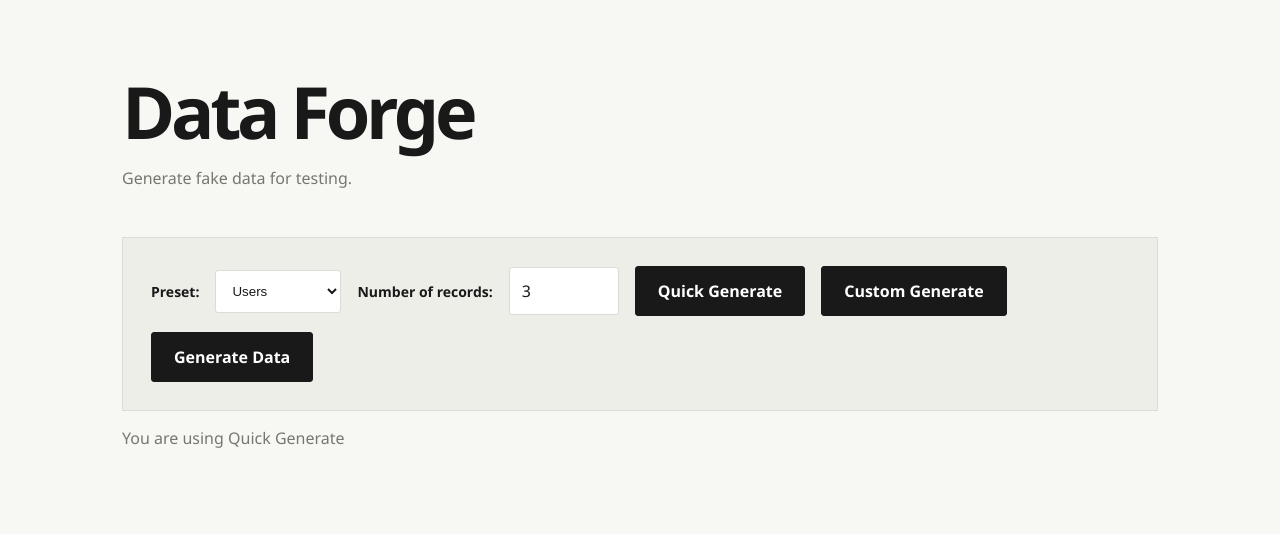
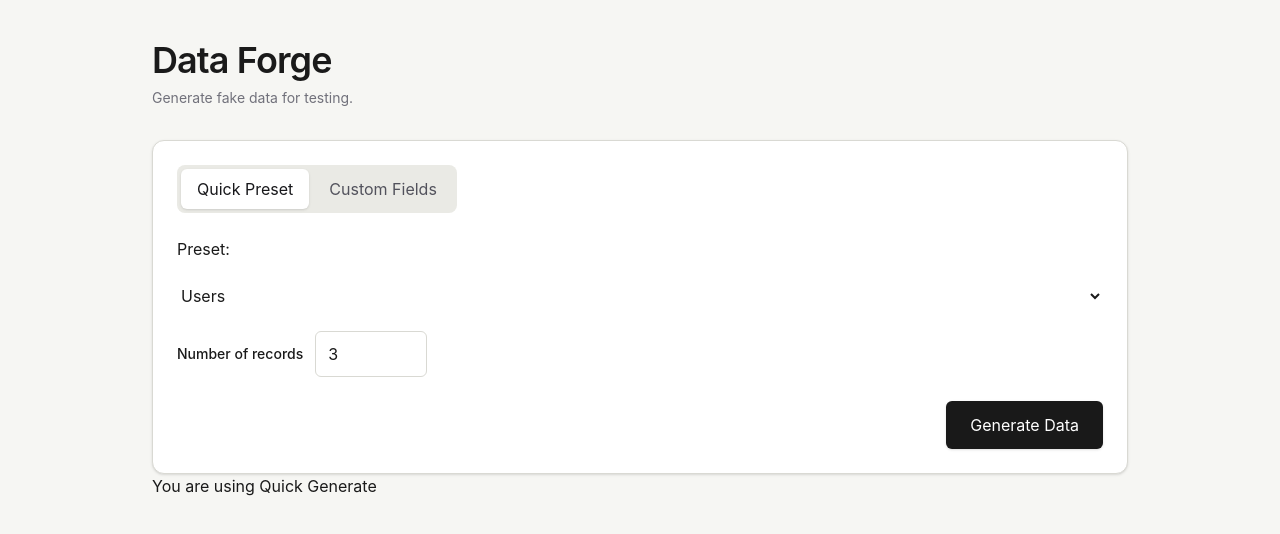
Before and after one commit to NguyenDucAnh20235585/data-forge, a React (Vite) app in the folder frontend/: page / in a window 1280 px wide. Shown: the top 534 px of the page. Built offline with nearby package versions, Linux system fonts and the light colour scheme.

Commit message:
style: build desktop generator layout with Tailwind

```diff
--- a/frontend/package.json
+++ b/frontend/package.json
@@ -15,6 +15,7 @@
   },
   "devDependencies": {
     "@eslint/js": "^10.0.1",
+    "@tailwindcss/vite": "^4.3.4",
     "@types/node": "^24.19.2",
     "@types/react": "^19.3.0",
     "@types/react-dom": "^19.3.0",
@@ -23,6 +24,7 @@
     "eslint-plugin-react-hooks": "^7.1.1",
     "eslint-plugin-react-refresh": "^0.5.7",
     "globals": "^17.13.0",
+    "tailwindcss": "^4.3.4",
     "typescript": "~5.9.3",
     "typescript-eslint": "^8.72.0",
     "vite": "^8.3.5"
--- a/frontend/src/App.css
+++ /dev/null
@@ -1,148 +0,0 @@
-main {
-  width: min(1100px, 100%);
-  margin: 0 auto;
-  padding: 72px 32px;
-}
-
-h1 {
-  margin: 0;
-  font-size: clamp(40px, 6vw, 72px);
-  font-weight: 650;
-  letter-spacing: -0.06em;
-  line-height: 1.1;
-}
-
-main>p {
-  margin: 16px 0 48px;
-  color: #777770;
-  font-size: 16px;
-}
-
-/* Generator controls */
-
-main>div {
-  display: flex;
-  align-items: center;
-  flex-wrap: wrap;
-  gap: 16px;
-  padding: 28px;
-  background: #eeeee9;
-  border: 1px solid #dcdcd6;
-}
-
-label {
-  font-size: 14px;
-  font-weight: 600;
-}
-
-input {
-  width: 110px;
-  padding: 12px;
-  background: #fff;
-  color: #191919;
-  border: 1px solid #dcdcd6;
-  border-radius: 3px;
-}
-
-input:focus {
-  outline: 2px solid #b65a38;
-  outline-offset: 2px;
-}
-
-button {
-  padding: 13px 22px;
-  border: 1px solid #191919;
-  border-radius: 3px;
-  background: #191919;
-  color: #fff;
-  font-weight: 600;
-  cursor: pointer;
-  transition: background 150ms;
-}
-
-button:hover:not(:disabled) {
-  background: #b65a38;
-  border-color: #b65a38;
-}
-
-button:disabled {
-  opacity: 0.5;
-  cursor: not-allowed;
-}
-
-/* Preview */
-
-main>section {
-  margin-top: 48px;
-}
-
-h2 {
-  margin: 0 0 20px;
-  font-size: 24px;
-  font-weight: 600;
-  letter-spacing: -0.03em;
-}
-
-table {
-  width: 100%;
-  border-collapse: collapse;
-  text-align: left;
-}
-
-thead {
-  background: #eeeee9;
-}
-
-th,
-td {
-  padding: 16px;
-  border-bottom: 1px solid #dcdcd6;
-}
-
-th {
-  color: #777770;
-  font-size: 12px;
-  font-weight: 700;
-  text-transform: uppercase;
-  letter-spacing: 0.08em;
-}
-
-td {
-  font-size: 14px;
-}
-
-tbody tr:hover {
-  background: #eeeee9;
-}
-
-@media (max-width: 600px) {
-  main {
-    padding: 40px 20px;
-  }
-
-  main>div {
-    padding: 20px;
-  }
-
-  main>section {
-    overflow-x: auto;
-  }
-
-  table {
-    min-width: 600px;
-  }
-}
-
-select {
-  padding: 12px;
-  background: #fff;
-  color: #191919;
-  border: 1px solid #dcdcd6;
-  border-radius: 3px;
-  cursor: pointer;
-}
-
-select:focus {
-  outline: 2px solid #b65a38;
-  outline-offset: 2px;
-}
--- a/frontend/src/App.tsx
+++ b/frontend/src/App.tsx
@@ -1,8 +1,8 @@
 import { useState } from "react";
-import "./App.css";
 
 import { generateData } from "./api/generatorApi";
 import { validateFields } from "./utils/validateFields";
+
 import type { Preset, CustomField, GeneratedRecord } from "./types/generator";
 
 import PreviewTable from "./components/PreviewTable";
@@ -70,11 +70,47 @@ function App() {
   };
 
   return (
-    <main>
-      <h1>Data Forge</h1>
-      <p>Generate fake data for testing.</p>
+    <main className="mx-auto w-full max-w-5xl px-6 py-10">
+      <header className="mb-8">
+        <h1 className="text-4xl font-semibold tracking-tight">Data Forge</h1>
 
-      <div>
+        <p className="mt-2 text-sm text-zinc-500">
+          Generate fake data for testing.
+        </p>
+      </header>
+
+      <div className="flex flex-col gap-6 rounded-xl border border-outline bg-surface p-6 shadow-sm">
+        <div
+          className="flex w-fit gap-1 rounded-lg bg-surface-soft p-1"
+          role="group"
+          aria-label="Generation mode"
+        >
+          <button
+            type="button"
+            aria-pressed={mode === "quick"}
+            onClick={() => setMode("quick")}
+            className={`mode-tab rounded-md px-4 py-2 text-sm font-medium ${
+              mode === "quick"
+                ? "bg-white text-zinc-900 shadow-sm"
+                : "bg-transparent text-zinc-600 hover:text-zinc-900"
+            }`}
+          >
+            Quick Preset
+          </button>
+
+          <button
+            type="button"
+            aria-pressed={mode === "custom"}
+            onClick={() => setMode("custom")}
+            className={`mode-tab rounded-md px-4 py-2 text-sm font-medium ${
+              mode === "custom"
+                ? "bg-white text-zinc-900 shadow-sm"
+                : "bg-transparent text-zinc-600 hover:text-zinc-900"
+            }`}
+          >
+            Custom Fields
+          </button>
+        </div>
         {mode === "quick" && (
           <>
             <label htmlFor="preset">Preset:</label>
@@ -91,7 +127,11 @@ function App() {
           </>
         )}
 
-        <label htmlFor="count">Number of records:</label>
+        <div className="flex items-center gap-3">
+          <label htmlFor="count" className="text-sm font-medium text-ink">
+            Number of records
+          </label>
+
           <input
             id="count"
             type="number"
@@ -99,24 +139,26 @@ function App() {
             max="1000"
             value={count}
             onChange={(event) => setCount(Number(event.target.value))}
+            className="w-28 rounded-md border border-outline bg-surface px-3 py-2.5 text-sm text-ink outline-none transition-colors focus:border-accent focus:ring-2 focus:ring-accent/20"
           />
+        </div>
 
         {mode === "custom" && (
           <CustomFieldEditor fields={fields} setFields={setFields} />
         )}
 
-        <button onClick={() => setMode("quick")}>Quick Generate</button>
-
-        <button onClick={() => setMode("custom")}>Custom Generate</button>
-
+        <div className="flex justify-end">
           <button
+            type="button"
             onClick={handleGenerate}
             disabled={
               loading || !Number.isInteger(count) || count < 1 || count > 1000
             }
+            className="rounded-md bg-primary px-6 py-3 text-sm font-semibold text-white shadow-sm transition-colors duration-150 hover:bg-zinc-800 focus-visible:outline-2 focus-visible:outline-offset-2 focus-visible:outline-accent disabled:cursor-not-allowed disabled:opacity-50"
           >
             {loading ? "Generating..." : "Generate Data"}
           </button>
+        </div>
       </div>
 
       <p>
--- a/frontend/src/components/CustomFieldEditor.tsx
+++ b/frontend/src/components/CustomFieldEditor.tsx
@@ -49,6 +49,8 @@ export default function CustomFieldEditor({
       ))}
 
       <button
+        type="button"
+        className="mt-3 rounded-md border border-dashed border-outline px-4 py-2 text-sm font-medium text-ink transition-colors duration-150 hover:border-accent hover:bg-surface-soft focus-visible:outline-2 focus-visible:outline-offset-2 focus-visible:outline-accent"
         onClick={() => {
           let next = 2;
 
--- a/frontend/src/index.css
+++ b/frontend/src/index.css
@@ -1,9 +1,32 @@
+@import "tailwindcss";
+
 :root {
-  font-family: "Segoe UI", Arial, sans-serif;
-  color: #191919;
-  background: #f7f7f4;
-  font-synthesis: none;
-  text-rendering: optimizeLegibility;
+  --canvas: #f6f6f3;
+  --surface: #ffffff;
+  --surface-soft: #eaeae5;
+
+  --ink: #1a1a1a;
+  --muted: #666660;
+  --border-color: #d9d9d3;
+
+  --primary: #191919;
+  --accent: #0000c2;
+
+  color: var(--ink);
+  background-color: var(--canvas);
+}
+
+@theme inline {
+  --color-canvas: var(--canvas);
+  --color-surface: var(--surface);
+  --color-surface-soft: var(--surface-soft);
+
+  --color-ink: var(--ink);
+  --color-muted: var(--muted);
+  --color-outline: var(--border-color);
+
+  --color-primary: var(--primary);
+  --color-accent: var(--accent);
 }
 
 * {
--- a/frontend/vite.config.ts
+++ b/frontend/vite.config.ts
@@ -1,7 +1,7 @@
-import react from '@vitejs/plugin-react'
-import { defineConfig } from 'vite'
+import { defineConfig } from "vite";
+import react from "@vitejs/plugin-react";
+import tailwindcss from "@tailwindcss/vite";
 
-// https://vite.dev/config/
 export default defineConfig({
-  plugins: [react()],
-})
+  plugins: [react(), tailwindcss()],
+});
```
Also changed, not shown: frontend/src/components/CustomFieldRow.tsx (+24 -9 lines), 1 other file (tests, documents, lock files or other folders). Lines whose indentation alone changed are shown as unchanged.
